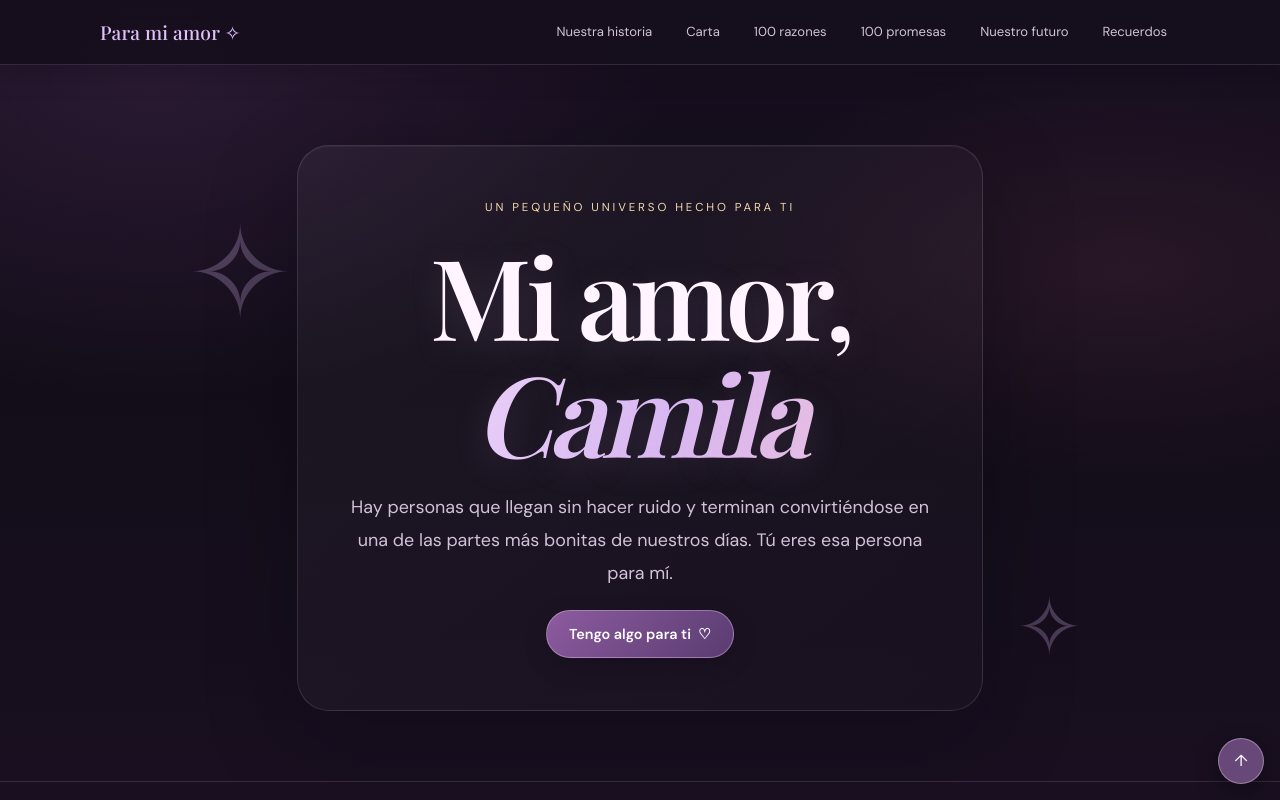
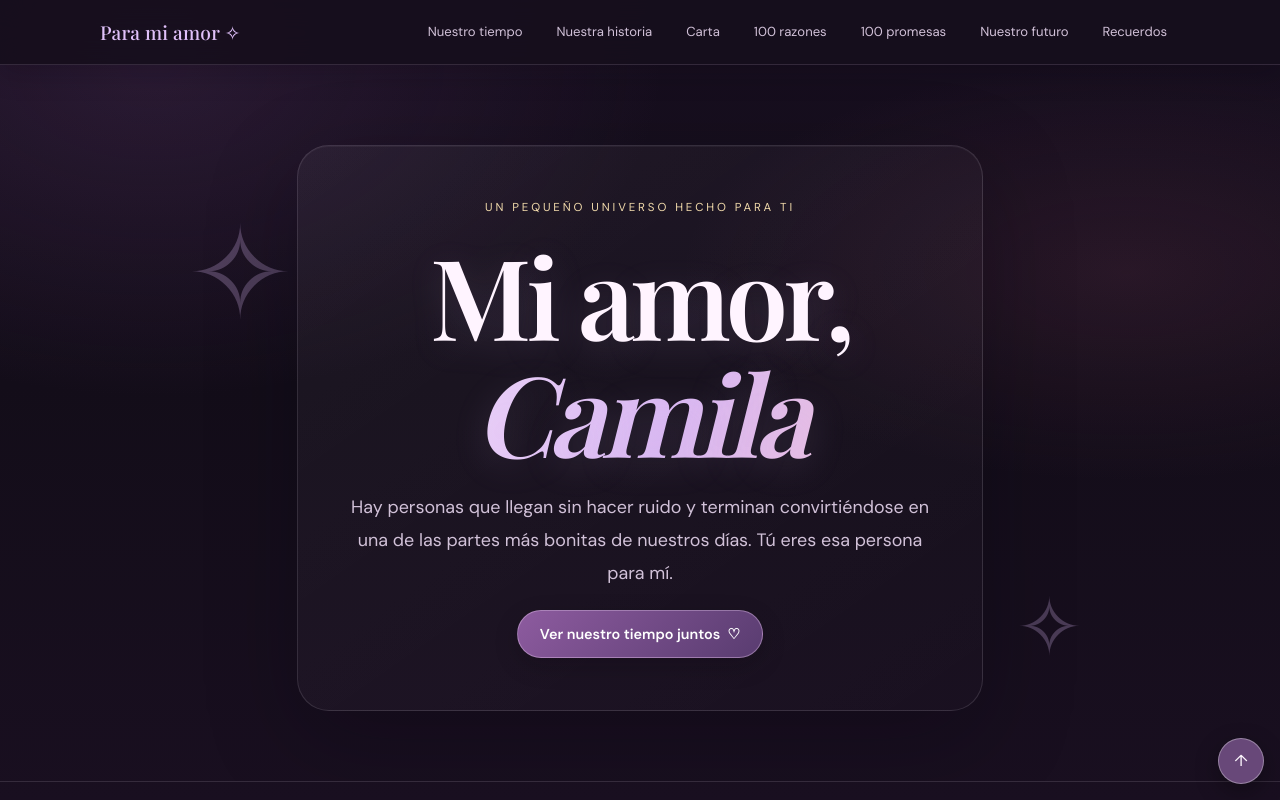
Before and after one commit to luisequeira612-commits/mi-amor-camila, a plain HTML site: page index.html in a window 1280 px wide. Shown: the top 800 px of the page. Drawn offline with nearby package versions, Linux system fonts and the light colour scheme.

Commit message:
Make relationship counter easier to find

```diff
--- a/index.html
+++ b/index.html
@@ -90,9 +90,9 @@
   </style>
 </head>
 <body>
-<header><div class="wrap nav"><a class="brand" href="#inicio">Para mi amor ✧</a><nav class="navlinks" aria-label="Navegación"><a href="#historia">Nuestra historia</a><a href="#carta">Carta</a><a href="#razones">100 razones</a><a href="#promesas">100 promesas</a><a href="#futuro">Nuestro futuro</a><a href="#recuerdos">Recuerdos</a></nav></div></header>
+<header><div class="wrap nav"><a class="brand" href="#inicio">Para mi amor ✧</a><nav class="navlinks" aria-label="Navegación"><a href="#tiempo">Nuestro tiempo</a><a href="#historia">Nuestra historia</a><a href="#carta">Carta</a><a href="#razones">100 razones</a><a href="#promesas">100 promesas</a><a href="#futuro">Nuestro futuro</a><a href="#recuerdos">Recuerdos</a></nav></div></header>
 <main>
-<section class="hero wrap" id="inicio"><div><div class="eyebrow">Un pequeño universo hecho para ti</div><h1>Mi amor,<span>Camila</span></h1><p>Hay personas que llegan sin hacer ruido y terminan convirtiéndose en una de las partes más bonitas de nuestros días. Tú eres esa persona para mí.</p><a class="btn" href="#carta">Tengo algo para ti&nbsp; ♡</a></div></section>
+<section class="hero wrap" id="inicio"><div><div class="eyebrow">Un pequeño universo hecho para ti</div><h1>Mi amor,<span>Camila</span></h1><p>Hay personas que llegan sin hacer ruido y terminan convirtiéndose en una de las partes más bonitas de nuestros días. Tú eres esa persona para mí.</p><a class="btn" href="#tiempo">Ver nuestro tiempo juntos&nbsp; ♡</a></div></section>
 <section class="section" id="tiempo"><div class="wrap center"><div class="section-head"><div class="kicker">Desde que comenzó lo nuestro</div><h2>El tiempo contigo</h2><p>30 de octubre de 2026 · 00:00 · Nicaragua</p></div><div class="counter" aria-live="off"><div class="countbox"><strong id="days">0</strong><span>Días</span></div><div class="countbox"><strong id="hours">00</strong><span>Horas</span></div><div class="countbox"><strong id="minutes">00</strong><span>Minutos</span></div><div class="countbox"><strong id="seconds">00</strong><span>Segundos</span></div></div><p class="quote">Cada segundo a tu lado es un motivo más para sonreír.</p></div></section>
 <section class="section" id="historia"><div class="wrap"><div class="section-head"><div class="kicker">Todo tuvo un comienzo</div><h2>Nuestra historia</h2><p>Lo que empezó como una conversación sencilla fue encontrando su propio lugar en nuestros corazones.</p></div><div class="story"><article><b>Un primer encuentro</b><p>Nos conocimos en TikTok. Al principio hablábamos con naturalidad, sin imaginar todo lo bonito que podía venir después.</p></article><article><b>De a poco, más cerca</b><p>Te agregué a un grupo de WhatsApp y, entre conversaciones, fuimos acercándonos cada vez más.</p></article><article><b>Algo especial</b><p>Pasamos a hablar en privado. Las charlas cotidianas se volvieron importantes y descubrimos que lo nuestro iba en serio.</p></article></div></div></section>
 <section class="section" id="carta"><div class="wrap"><div class="section-head"><div class="kicker">Unas palabras para ti</div><h2>Una carta de corazón</h2></div><div class="panel letter"><div class="seal">💌</div><p>Mi amor,</p><p>Quiero que sepas lo feliz que me hace tenerte en mi vida. Me encanta tu personalidad, la forma linda en que me tratas y todas esas cosas que tenemos en común. Me hace bien saber que me amas y sentir que estamos construyendo algo bonito juntos.</p><p>No necesito que cada día sea perfecto. Quiero que podamos hablar, reír, aprender, comprendernos y elegir cuidar esto que tenemos. Me ilusiona todo lo que todavía nos queda por vivir y conocer a tu lado.</p><p>Esta página es una pequeña forma de recordarte lo importante que eres para mí. Ojalá cada vez que la visites encuentres una razón para sonreír.</p><p class="quote">Con todo mi cariño, mi amor. 💜</p></div></div></section>
```
